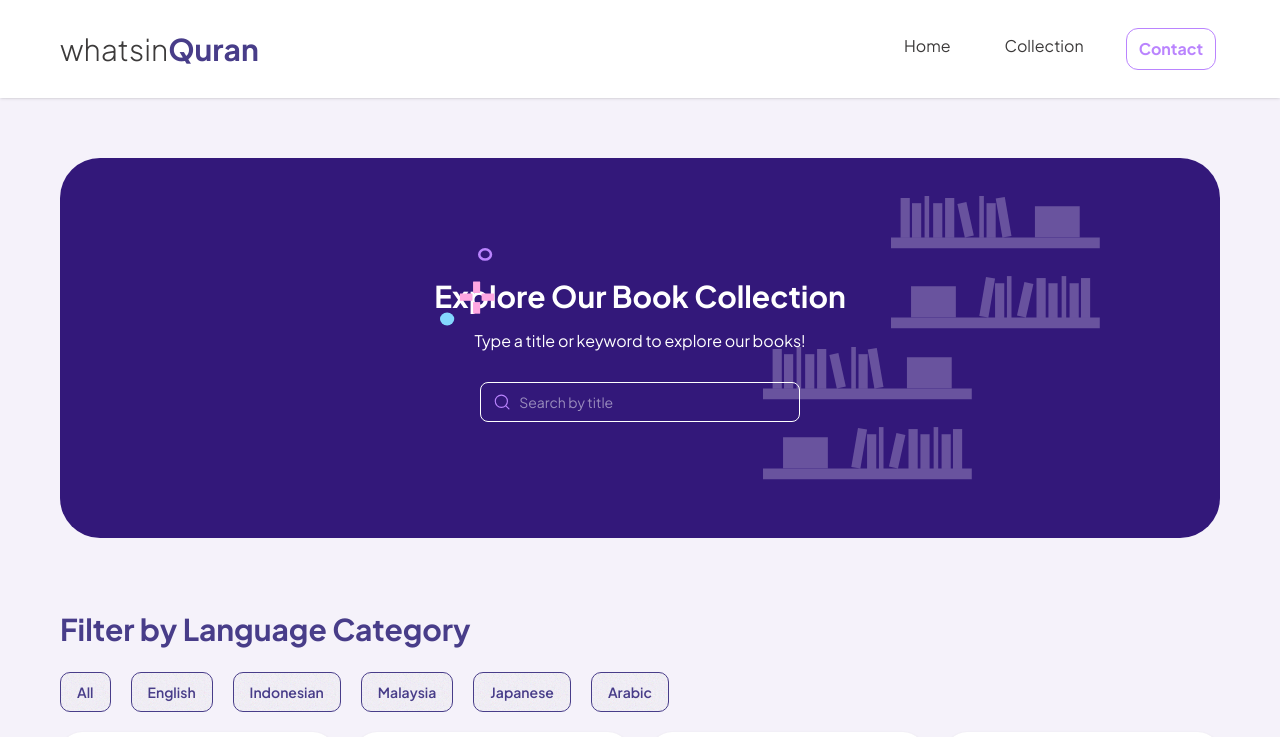
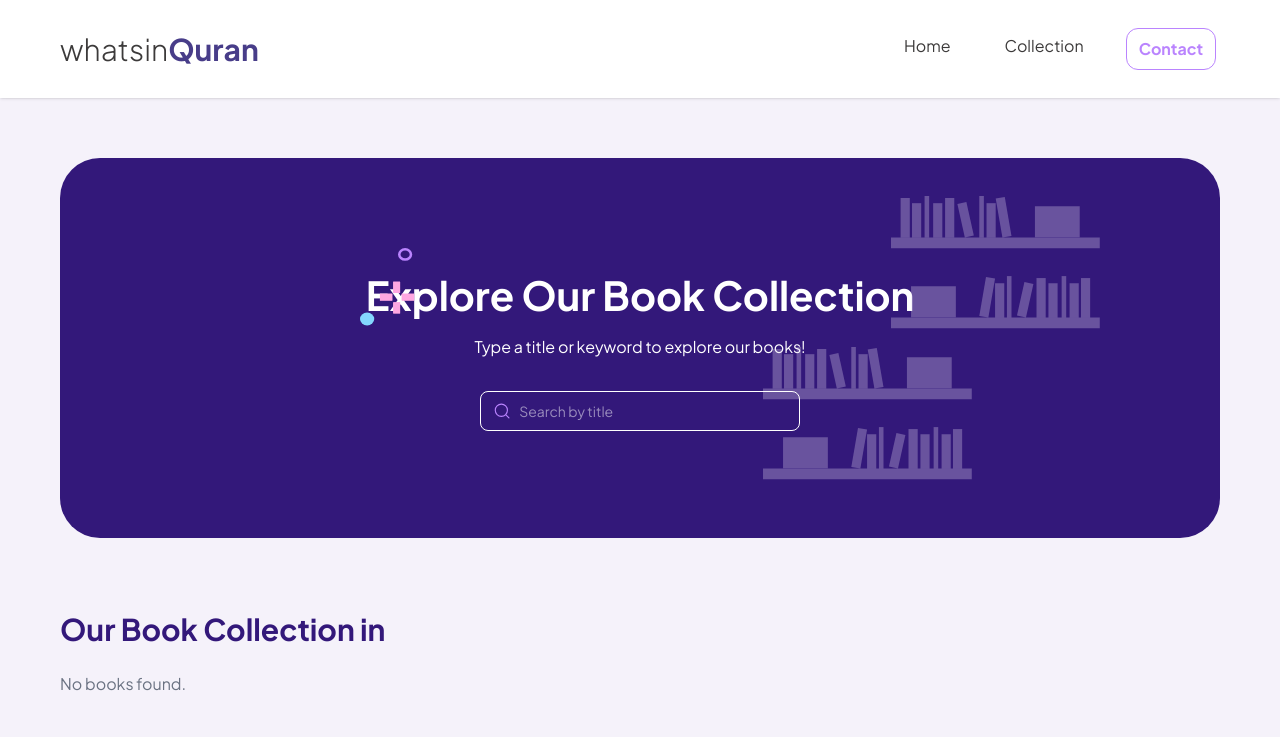
Before and after one commit to ranidyaputri/bookweb-whatsinquran, a React (Vite) app: page /collection in a window 1280 px wide. Shown: the top 737 px of the page. Built offline with nearby package versions, Linux system fonts and the light colour scheme.

Commit message:
adding book menu by language

```diff
--- a/src/App.jsx
+++ b/src/App.jsx
@@ -1,10 +1,10 @@
-import { useState } from 'react'
 import { BrowserRouter, Routes, Route } from 'react-router-dom'
 import './App.css'
 import Navbar from './components/header/navbar'
 import Footer from './components/footer/footer'
 import Hero from './components/landing/hero'
 import Book from './components/landing/book-section'
+import BookLanguage from './components/book/book-language'
 import BookCollection from './components/book/book-collection'
 import BookDetail from './components/book/book-detail'
 
@@ -15,6 +15,7 @@ function App() {
         <Navbar />
         <Routes>
           <Route path='/' element={<> <Hero /><Book /> </>} />
+          <Route path='/menu' element={<> <BookLanguage /> </>} />
           <Route path='/collection' element={<> <BookCollection /> </>} />
           <Route path='/book-detail/:id' element={<> <BookDetail /> </>} />
         </Routes>
--- a/src/components/book/book-collection.jsx
+++ b/src/components/book/book-collection.jsx
@@ -1,19 +1,32 @@
 import React from 'react'
+import { useState } from 'react';
 import datas from '../../../src/data/books.json'
-import { Link } from 'react-router-dom'
+import { Link, useLocation } from 'react-router-dom'
 
 function BookCollection() {
+  //get the language
+  const location = useLocation();
+  const lang = location.state?.lang;
+
+  // filtering data by keyword
+  const [searchTerm, setSearchTerm] = useState("");
+  const filteredBooks = datas.filter(
+    (book) =>
+      book.language == lang &&
+      book.title.toLowerCase().includes(searchTerm.toLowerCase())
+  );
+
   return (
     <div className="min-h-[100vh] mx-[20px] md:mx-[60px] mt-[128px] md:mt-[158px] mb-[58px] md:mb-0">
         {/* filter by title */}
         <div className="relative min-h-[380px] flex flex-col items-center text-white justify-center bg-[#33187A] rounded-[40px] p-[30px] md:px-[58px] md:py-[40px]">
             <img src="./bookshelf-group.svg" className="absolute top-[38px] right-[120px] z-0" />
-            <img src="./ornament.svg" className="absolute hidden lg:block top-[90px] left-[380px] z-0" />
+            <img src="./ornament.svg" className="absolute hidden xl:block top-[90px] left-[300px] z-0" />
             <div className="title text-center">
-              <h4 className="font-bold text-[30px] mb-[10px]">
+              <h4 className="font-bold text-[30px] lg:text-[40px] mb-[10px]">
                 Explore Our Book Collection
               </h4>
-              <p className="mb-[29px]">
+              <p className="mb-[32px]">
                 Type a title or keyword to explore our books!
               </p>
             {/* search bar */}
@@ -22,48 +35,29 @@ function BookCollection() {
                   <svg xmlns="http://www.w3.org/2000/svg" width={20} height={20} viewBox="0 0 24 24">
                     <path fill="none" stroke="#BA84FE" strokeLinecap="round" strokeLinejoin="round" strokeWidth={1.5} d="m17 17l4 4M3 11a8 8 0 1 0 16 0a8 8 0 0 0-16 0"></path>
                   </svg>
-                  <input onChange="" type="text" className="grow text-xs sm:text-sm" placeholder="Search by title" />
+                  <input onChange={(event) => setSearchTerm(event.target.value)} type="text" className="grow text-xs sm:text-sm" placeholder="Search by title" />
                 </label>
               </div>
 
             </div>
         </div>
 
-        {/* filter by language */}
-        <div className="filter-lang mt-[69px] mb-[20px]">
-          <h4 className="font-bold text-[30px] mb-[20px] text-[#483D89]">
-            Filter by Language Category
+        {/* subheading */}
+        <div className="mt-[69px] mb-[20px]">
+          <h4 className="font-bold text-[26px] md:text-[30px] mb-[20px] text-[#33187A]">
+            Our Book Collection in {lang}
           </h4>
-          <div className="language-list flex gap-[20px] overflow-x-auto text-sm md:text-base">
-            <button className="btn text-[#483D89] border-1 border-[#483D89] rounded-[10px] hover:bg-[#BA84FE] hover:border-[#BA84FE] hover:text-white active:bg-[#BA84FE]">
-              All
-            </button>
-            <button className="btn text-[#483D89] border-1 border-[#483D89] rounded-[10px] hover:bg-[#BA84FE] hover:border-[#BA84FE] hover:text-white active:bg-[#BA84FE]">
-              English
-            </button>
-            <button className="btn text-[#483D89] border-1 border-[#483D89] rounded-[10px] hover:bg-[#BA84FE] hover:border-[#BA84FE] hover:text-white active:bg-[#BA84FE]">
-              Indonesian
-            </button>
-            <button className="btn text-[#483D89] border-1 border-[#483D89] rounded-[10px] hover:bg-[#BA84FE] hover:border-[#BA84FE] hover:text-white active:bg-[#BA84FE]">
-              Malaysia
-            </button>
-            <button className="btn text-[#483D89] border-1 border-[#483D89] rounded-[10px] hover:bg-[#BA84FE] hover:border-[#BA84FE] hover:text-white active:bg-[#BA84FE]">
-              Japanese
-            </button>
-            <button className="btn text-[#483D89] border-1 border-[#483D89] rounded-[10px] hover:bg-[#BA84FE] hover:border-[#BA84FE] hover:text-white active:bg-[#BA84FE]">
-              Arabic
-            </button>
-          </div>
         </div>
 
         {/* book list */}
         <div className="card-list grid grid-cols-1 sm:grid-cols-2 lg:grid-cols-4 justify-between gap-[20px] mb-[130px]">
-          {datas && datas.map(({id, title, img, author}) => (
-            <Link to={`/book-detail/${id}`} className="card max-sm:card-side bg-white w-fit shadow-sm rounded-[22px] hover:bg-accent">
+          {filteredBooks.length > 0 ? (
+            filteredBooks.map(({id, title, img, author}) => (
+              <Link to={`/book-detail/${id}`} onClick={() => window.scrollTo(0, 0)} className="card max-sm:card-side bg-white w-fit shadow-sm rounded-[22px] hover:bg-accent">
                 <figure className="px-[10px] py-[10px]">
                   <img src={`/book-img/${img}`} className="rounded-xl" />
                 </figure>
-              <div className="card-body max-sm:p-[8px]">
+                <div className="card-body max-sm:p-[10px]">
                   <h2 className="card-title sm:line-clamp-1">{title}</h2>
                   <p className="book-author text-gray-400">
                     {author}
@@ -71,10 +65,10 @@ function BookCollection() {
                 </div>
               </Link>
             ))
+          ) : (<p className="text-gray-500">No books found.</p>)
           }
         </div>
     </div>
   )
 }
-
 export default BookCollection
--- a/src/components/book/book-detail.jsx
+++ b/src/components/book/book-detail.jsx
@@ -20,7 +20,7 @@ function BookDetail() {
 
     return (
         <div className="min-h-fit mx-[20px] md:mx-[60px] mt-[128px] md:mt-[158px] mb-[58px] md:mb-0">
-            <h6 className="font-bold text-[#483D89] text-[24px] md:text-[30px] mb-[30px]">Book Detail</h6>
+            <h6 className="font-bold text-[#33187A] text-[24px] md:text-[30px] mb-[30px]">Book Detail</h6>
             {item ? (
             <div className="flex flex-col md:flex-row md:gap-[115px] items-start">
                 <img src={`/book-img/${item.img}`} className="w-[230px] sm:w-[280px] lg:w-[360px] rounded-[30px]" />
--- /dev/null
+++ b/src/components/book/book-language.jsx
@@ -0,0 +1,54 @@
+import React from 'react'
+import { Link } from 'react-router-dom'
+import datas from "../../../src/data/books.json";
+
+function BookLanguage() {
+    const language = [
+        { code: "en", name: "English", img: "united-kingdom.png"},
+        { code: "my", name: "Malaysian", img: "malaysia.png"},
+        { code: "id", name: "Indonesian", img: "indonesia.png"},
+        { code: "ar", name: "Arabic", img: "saudi-arabia.png"},
+        { code: "jp", name: "Japanese", img: "japan.png"},
+    ]
+    // get total data by language
+    function countBooks(lang) {
+    return datas.filter((book) => book.language == lang).length;
+    }
+
+    return (
+    <div className="min-h-[100vh] mx-[20px] md:mx-[60px] mt-[128px] md:mt-[158px] mb-[58px] md:mb-0">
+        {/* Hero */}
+        <div className="relative min-h-[380px] flex flex-col items-center text-white justify-center bg-[#33187A] rounded-[40px] p-[30px] md:px-[58px] md:py-[40px] mb-[80px]">
+            <img src="./bookshelf-group.svg" className="absolute top-[38px] right-[120px] z-0" />
+            <img src="./ornament.svg" className="absolute hidden xl:block top-[120px] left-[320px] z-0" />
+            <div className="title text-center">
+              <h4 className="font-bold text-[30px] lg:text-[40px] mb-[18px]">
+                Start Exploring the Books
+              </h4>
+              <p className="text-sm md:text-base">
+                Choose a language and explore the books in your preferred tongue.
+              </p>
+            </div>
+        </div>
+
+        {/* card */}
+        <div className="card-list grid grid-cols-1 sm:grid-cols-2 lg:grid-cols-3 justify-between gap-[20px] mb-[130px] w-full">
+          {language && language.map((lang) => (
+            <div className="card bg-white w-full h-fit px-[20px] pb-[18px] shadow-sm rounded-[22px]">
+                <img src={`/flag-img/${lang.img}`} className="rounded-xl w-[64px] mt-[40px] mx-auto" />
+                <div className="text-center mb-[20px] mt-[25px]">
+                    <h2 className="font-semibold text-base md:text-[20px]">{lang.name}</h2>
+                    <p className="text-sm md:text-base text-gray-400">{countBooks(lang.name)} Books</p>
+                </div>
+                <Link to={`/collection`} state={{ lang: lang.name }} onClick={() => window.scrollTo(0, 0)} className="btn w-full px-[12px] py-[10px] border-0 rounded-[10px] font-semibold bg-[#BA84FE] text-white text-sm md:text-base">
+                    Explore
+                </Link>
+            </div>
+          ))
+          }
+        </div>
+    </div>
+    )
+}
+
+export default BookLanguage
--- a/src/components/header/navbar.jsx
+++ b/src/components/header/navbar.jsx
@@ -16,7 +16,7 @@ function Navbar() {
                         <Link to={`/`} onClick={() => window.scrollTo(0, 0)}>Home</Link>
                     </li>
                     <li>
-                        <Link to='/collection' onClick={() => window.scrollTo(0, 0)}>Collection</Link>
+                        <Link to={'/menu'} onClick={() => window.scrollTo(0, 0)}>Collection</Link>
                     </li>
                     <li className="block sm:hidden">
                         <a href='#footer-section'>Contact</a>
@@ -31,7 +31,7 @@ function Navbar() {
                     <Link to={`/`} onClick={() => window.scrollTo(0, 0)}>Home</Link>
                 </li>
                 <li>
-                    <Link to='/collection' onClick={() => window.scrollTo(0, 0)}>Collection</Link>
+                    <Link to={'/menu'} onClick={() => window.scrollTo(0, 0)}>Collection</Link>
                 </li>
                 <li>
                     <a href="#footer-section" className="border-[#BA84FE] text-[#BA84FE] rounded-xl font-bold border-1 px-[12px] py-[8px] hover:bg-[#BA84FE] hover:text-white">
--- a/src/components/landing/hero.jsx
+++ b/src/components/landing/hero.jsx
@@ -11,7 +11,7 @@ function Hero() {
                     <p className="mt-[12px] md:mt-[24px] mb-[24px] text-sm md:text-base">
                         From stories to reflections, discover the complete collection of What's in Quran books!
                     </p>
-                    <Link to={`/collection`} onClick={() => window.scrollTo(0, 0)} className="btn px-[12px] py-[10px] border-0 rounded-[10px] font-semibold bg-[#BA84FE] text-white text-sm md:text-base">
+                    <Link to={`/menu`} onClick={() => window.scrollTo(0, 0)} className="btn px-[12px] py-[10px] border-0 rounded-[10px] font-semibold bg-[#BA84FE] text-white text-sm md:text-base">
                         Start Reading
                     </Link>
                 </div>
```
Also changed, not shown: src/components/landing/book-section.jsx (+5 -5 lines). Lines whose indentation alone changed are shown as unchanged.
